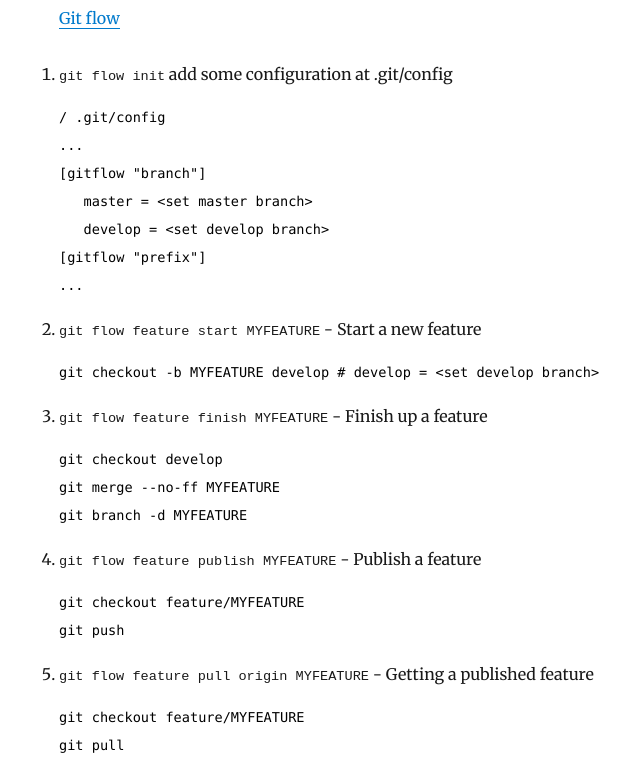
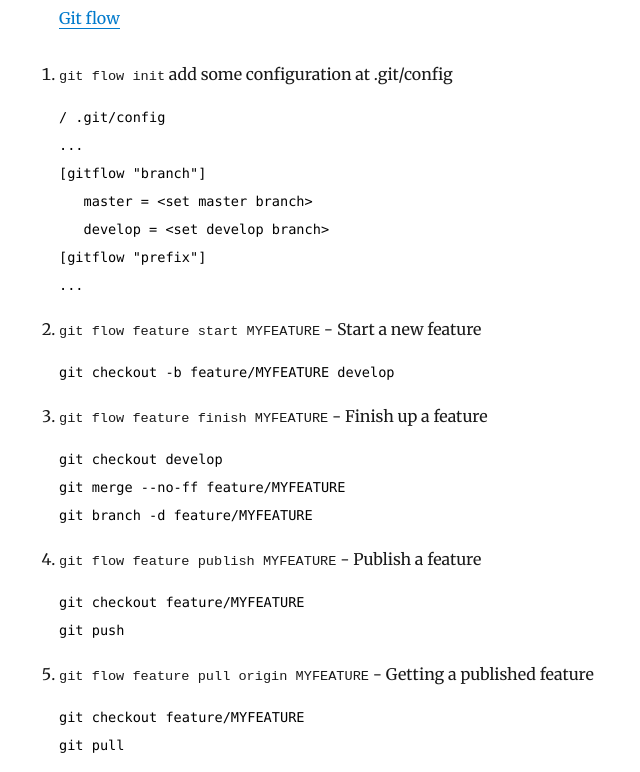
Before and after one commit to giahuyng98/giahuyng98.github.io, a Gatsby site: page /week01/git-flow/ in a window 1280 px wide. Shown: the part 291-1063 px from the top of the page, without its empty margins (266-906 px from the left). Built offline with nearby package versions, Linux system fonts and the light colour scheme; Gatsby itself is replaced by a stand-in of ours; some packages are replaced by stand-ins of ours.

Commit message:
edit gitflow

````diff
--- a/content/blog/week01/git-flow.md
+++ b/content/blog/week01/git-flow.md
@@ -24,15 +24,15 @@
 2. `git flow feature start MYFEATURE` - Start a new feature
 
    ``` bash
-   git checkout -b MYFEATURE develop # develop = <set develop branch>
+   git checkout -b feature/MYFEATURE develop
    ```
 
 3. `git flow feature finish MYFEATURE` - Finish up a feature
 
    ``` bash
    git checkout develop
-   git merge --no-ff MYFEATURE
-   git branch -d MYFEATURE
+   git merge --no-ff feature/MYFEATURE
+   git branch -d feature/MYFEATURE
    ```
 
 4. `git flow feature publish MYFEATURE` - Publish a feature
````
